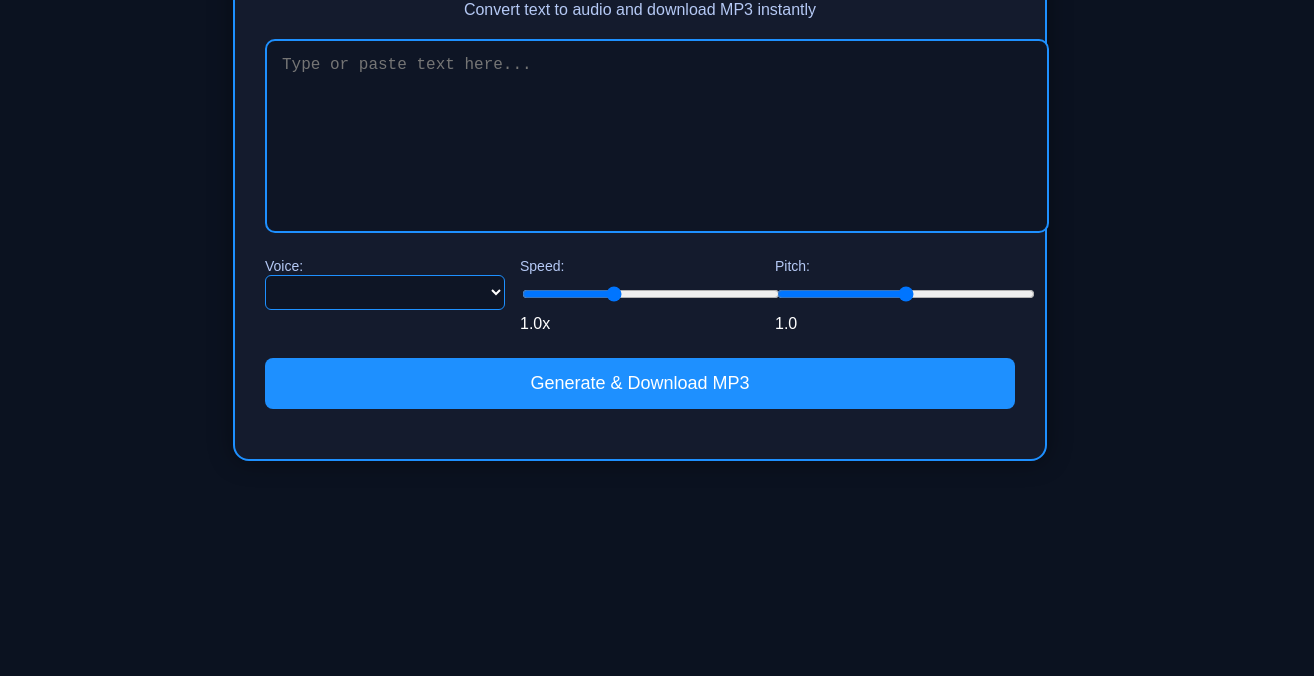
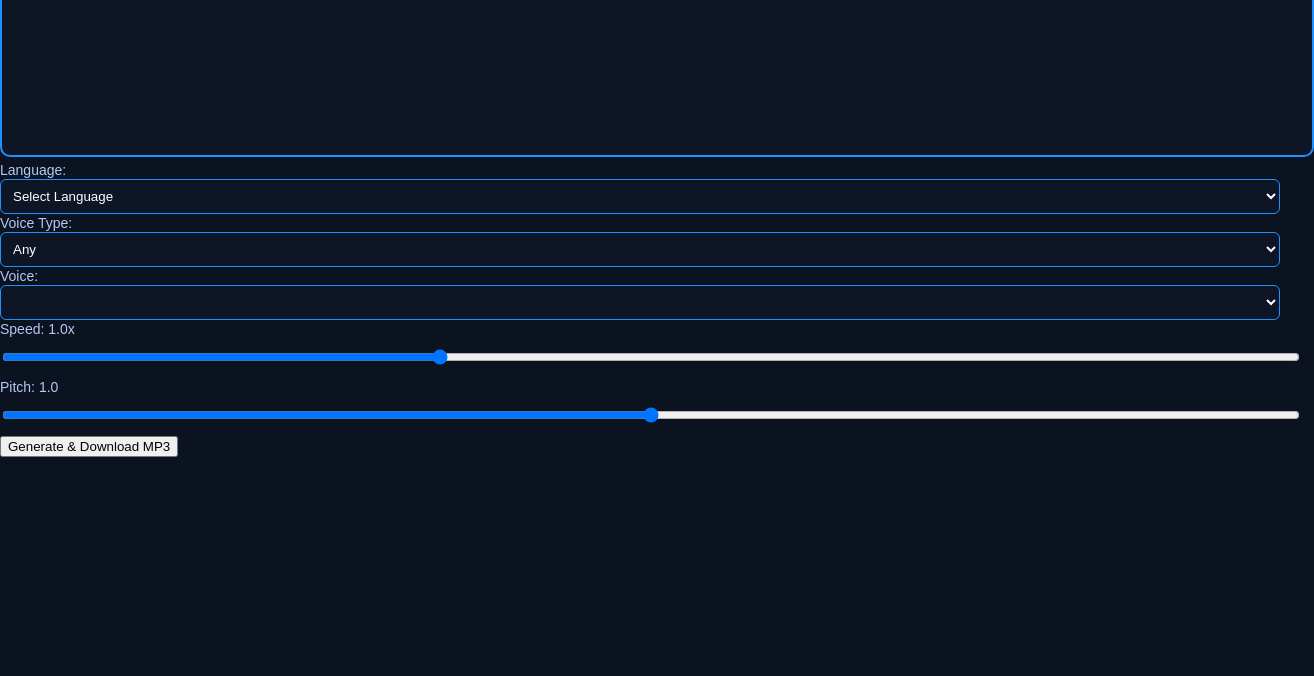
Before and after one commit to isunnyco-png/text-to-speach-tool-online, a plain HTML site: page index.html in a window 1280 px wide. Shown: the part 124-800 px from the top of the page, 1314 px wide, since content can reach past the window. Drawn offline with Linux system fonts and the light colour scheme.

Commit message:
Update index.html

```diff
--- a/index.html
+++ b/index.html
@@ -1,49 +1,71 @@
 <!DOCTYPE html>
 <html lang="en">
 <head>
-<meta charset="UTF-8">
-<meta name="viewport" content="width=device-width, initial-scale=1.0">
-<title>Advanced Text-to-Speech (TTS) | Free AI Voice</title>
+<meta charset="UTF-8" />
+<meta name="viewport" content="width=device-width, initial-scale=1.0" />
+<title>Advanced AI Text-to-Speech | Free MP3 Download</title>
 <link rel="stylesheet" href="style.css">
 
-<!-- SEO Meta -->
-<meta name="description" content="Free AI Text to Speech with MP3 download. Convert text to audio with voice options, pitch, speed, and instant download. No login required.">
-<meta name="keywords" content="text to speech, TTS, mp3 voice generator, free TTS, AI voice, online speech tool">
-<meta name="author" content="YourName">
+<meta name="description" content="Free AI Text to Speech with multi-language support, male/female voices, pitch, speed control, and MP3 download. No login required.">
+<meta name="keywords" content="text to speech, hindi tts, english tts, ai voice, male female voice, mp3 tts, online speech generator">
 
 </head>
+
 <body>
+<div class="container">
 
-<div class="app-container">
-    <h1>AI Text-to-Speech (TTS) Generator</h1>
-    <p class="tagline">Convert text to audio and download MP3 instantly</p>
+<h1>AI Text-to-Speech Generator</h1>
+<p class="sub">Choose language, voice type, adjust settings & download MP3 audio.</p>
 
-    <textarea id="textInput" placeholder="Type or paste text here..."></textarea>
+<textarea id="textInput" placeholder="Type or paste your text here..."></textarea>
 
-    <div class="controls-grid">
+<div class="select-row">
+  <div>
+    <label>Language:</label>
+    <select id="languageSelect">
+      <option value="all">Select Language</option>
+      <option value="en">English</option>
+      <option value="hi">Hindi</option>
+      <option value="bn">Bengali</option>
+      <option value="ta">Tamil</option>
+      <option value="te">Telugu</option>
+      <option value="mr">Marathi</option>
+      <option value="gu">Gujarati</option>
+    </select>
+  </div>
+
+  <div>
+    <label>Voice Type:</label>
+    <select id="genderSelect">
+      <option value="any">Any</option>
+      <option value="male">Male</option>
+      <option value="female">Female</option>
+    </select>
+  </div>
+
   <div>
     <label>Voice:</label>
     <select id="voiceSelect"></select>
   </div>
-        <div>
-            <label>Speed:</label>
-            <input type="range" id="speedRange" min="0.5" max="2" value="1" step="0.1">
-            <span id="speedValue">1.0x</span>
-        </div>
-        <div>
-            <label>Pitch:</label>
-            <input type="range" id="pitchRange" min="0" max="2" value="1" step="0.1">
-            <span id="pitchValue">1.0</span>
-        </div>
 </div>
 
-    <button class="btn-generate" onclick="generateSpeech()">Generate & Download MP3</button>
 
-    <audio id="audioPlayer" controls style="display:none; margin-top:20px;"></audio>
+<div class="range-panel">
+    <label>Speed: <span id="speedValue">1.0x</span></label>
+    <input type="range" id="speedRange" min="0.5" max="2" step="0.1" value="1.0">
 
-    <div id="statusMsg"></div>
+    <label>Pitch: <span id="pitchValue">1.0</span></label>
+    <input type="range" id="pitchRange" min="0" max="2" step="0.1" value="1.0">
 </div>
 
+<button onclick="generateSpeech()" class="btn">
+  Generate & Download MP3
+</button>
+
+<audio id="audioPlayer" controls style="display:none;margin-top:20px;"></audio>
+<p id="statusMsg"></p>
+
+</div>
 <script src="script.js"></script>
 </body>
 </html>
```
Lines whose indentation alone changed are shown as unchanged.
